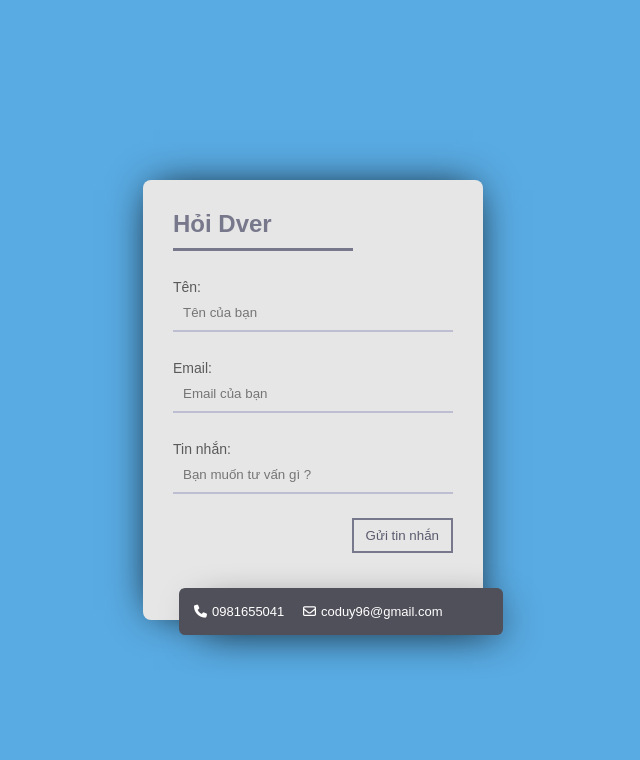
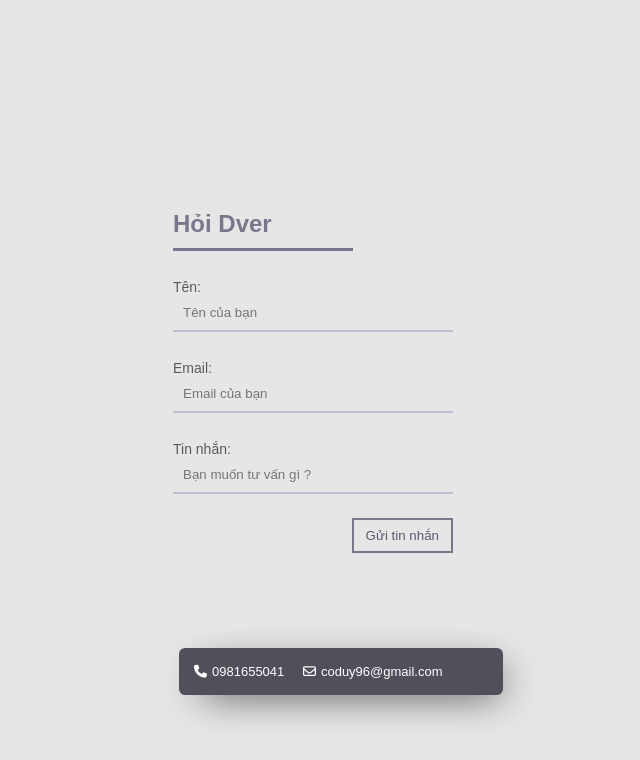
Before and after one commit to coduy96/dvercontact, a plain HTML site: page index.html in a window 1280 px wide. Shown: the whole page, without its empty margins (327-967 px from the left). Drawn offline with Linux system fonts and the light colour scheme.

Commit message:
fix layout 2

```diff
--- a/style.css
+++ b/style.css
@@ -1,13 +1,12 @@
 body {
-  background: #59abe3;
+  background: #e6e6e6;
   margin: 0;
 }
 .form {
   width: 340px;
-  height: 440px;
+  height: 500px;
   background: #e6e6e6;
   border-radius: 8px;
-  box-shadow: 0 0 40px -10px #000;
   margin: calc(50vh - 220px) auto;
   padding: 20px 30px;
   max-width: calc(100vw - 40px);
```
